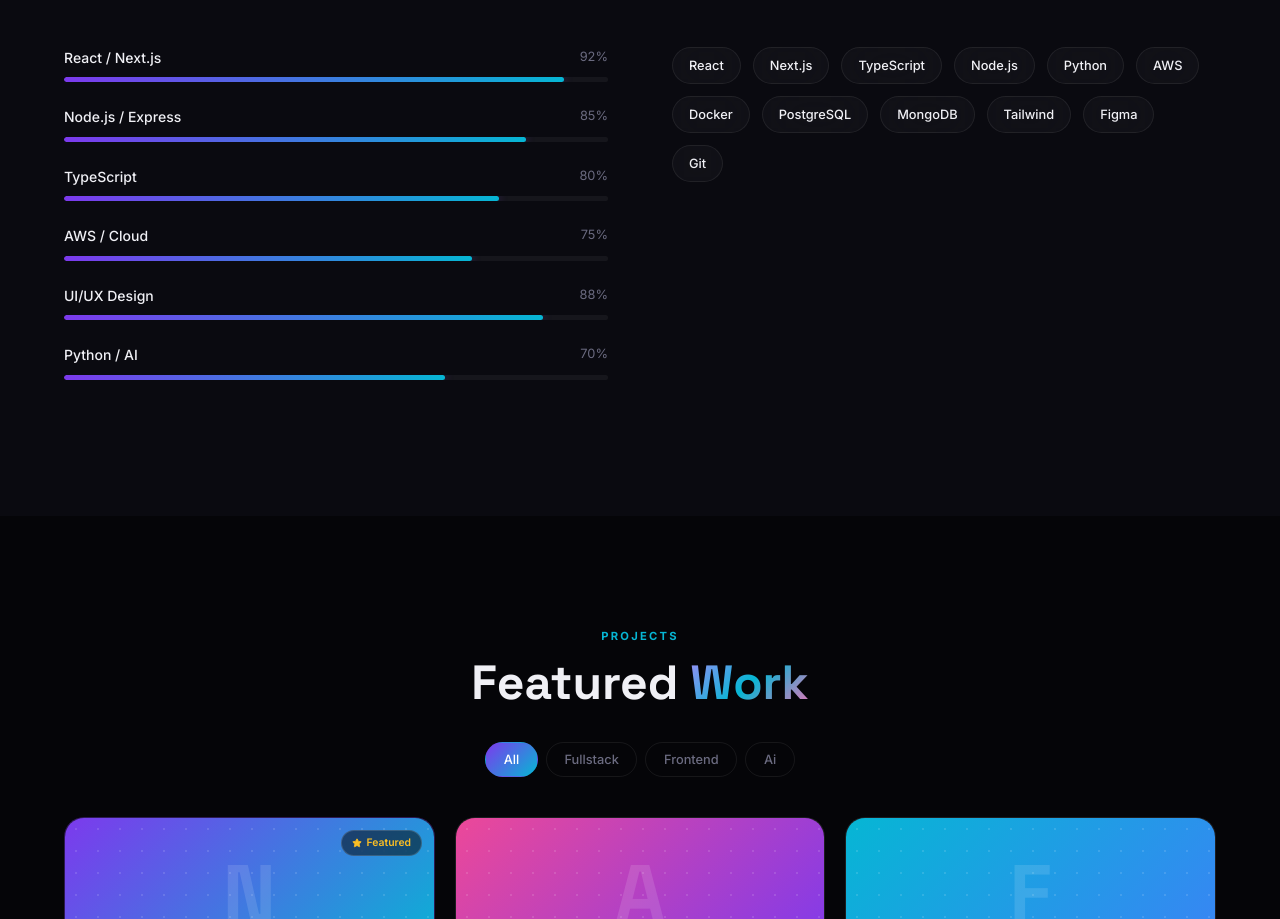
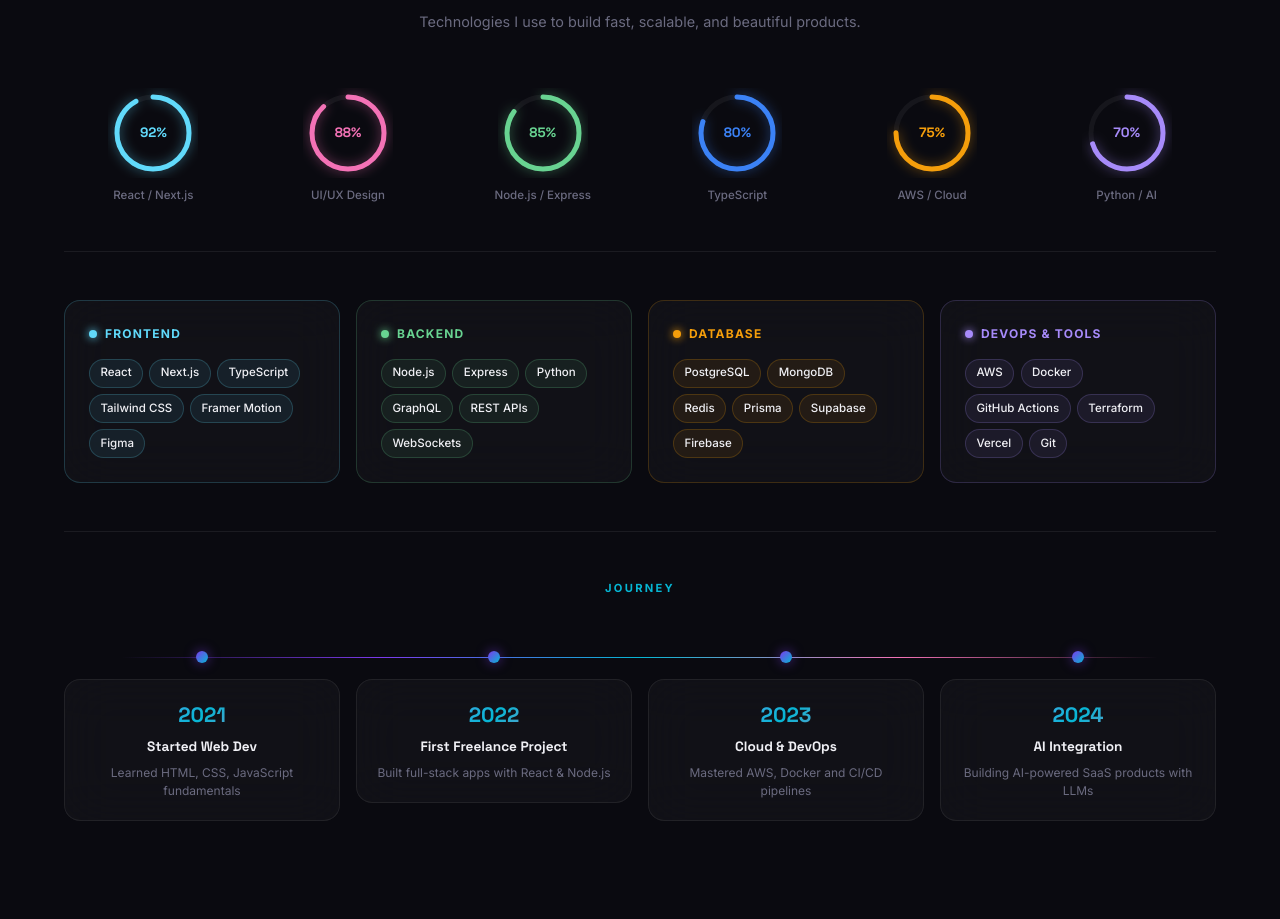
Before and after one commit to AyazKhan20/Ayaz-Portfolio, a React (Vite) app: page / in a window 1280 px wide. Shown: the part 1881-2800 px from the top of the page. Built offline with nearby package versions, Linux system fonts and the light colour scheme.

Commit message:
Enhanced skills: circular progress rings, categorized tech cards, journey timeline

```diff
--- a/src/components/Skills.jsx
+++ b/src/components/Skills.jsx
@@ -2,15 +2,90 @@
 import { useRef } from 'react'
 
 const skills = [
-  { name: 'React / Next.js', level: 92 },
-  { name: 'Node.js / Express', level: 85 },
-  { name: 'TypeScript', level: 80 },
-  { name: 'AWS / Cloud', level: 75 },
-  { name: 'UI/UX Design', level: 88 },
-  { name: 'Python / AI', level: 70 },
+  { name: 'React / Next.js', level: 92, color: '#61dafb' },
+  { name: 'UI/UX Design', level: 88, color: '#f472b6' },
+  { name: 'Node.js / Express', level: 85, color: '#68d391' },
+  { name: 'TypeScript', level: 80, color: '#3b82f6' },
+  { name: 'AWS / Cloud', level: 75, color: '#f59e0b' },
+  { name: 'Python / AI', level: 70, color: '#a78bfa' },
 ]
 
-const tech = ['React', 'Next.js', 'TypeScript', 'Node.js', 'Python', 'AWS', 'Docker', 'PostgreSQL', 'MongoDB', 'Tailwind', 'Figma', 'Git']
+const categories = [
+  {
+    label: 'Frontend',
+    color: '#61dafb',
+    bg: 'rgba(97,218,251,0.08)',
+    border: 'rgba(97,218,251,0.2)',
+    items: ['React', 'Next.js', 'TypeScript', 'Tailwind CSS', 'Framer Motion', 'Figma'],
+  },
+  {
+    label: 'Backend',
+    color: '#68d391',
+    bg: 'rgba(104,211,145,0.08)',
+    border: 'rgba(104,211,145,0.2)',
+    items: ['Node.js', 'Express', 'Python', 'GraphQL', 'REST APIs', 'WebSockets'],
+  },
+  {
+    label: 'Database',
+    color: '#f59e0b',
+    bg: 'rgba(245,158,11,0.08)',
+    border: 'rgba(245,158,11,0.2)',
+    items: ['PostgreSQL', 'MongoDB', 'Redis', 'Prisma', 'Supabase', 'Firebase'],
+  },
+  {
+    label: 'DevOps & Tools',
+    color: '#a78bfa',
+    bg: 'rgba(167,139,250,0.08)',
+    border: 'rgba(167,139,250,0.2)',
+    items: ['AWS', 'Docker', 'GitHub Actions', 'Terraform', 'Vercel', 'Git'],
+  },
+]
+
+const timeline = [
+  { year: '2021', title: 'Started Web Dev', desc: 'Learned HTML, CSS, JavaScript fundamentals' },
+  { year: '2022', title: 'First Freelance Project', desc: 'Built full-stack apps with React & Node.js' },
+  { year: '2023', title: 'Cloud & DevOps', desc: 'Mastered AWS, Docker and CI/CD pipelines' },
+  { year: '2024', title: 'AI Integration', desc: 'Building AI-powered SaaS products with LLMs' },
+]
+
+const RADIUS = 36
+const CIRCUMFERENCE = 2 * Math.PI * RADIUS
+
+function CircleProgress({ level, color, name, inView, delay }) {
+  const offset = CIRCUMFERENCE - (level / 100) * CIRCUMFERENCE
+
+  return (
+    <motion.div
+      className="circle-skill"
+      initial={{ opacity: 0, y: 20 }}
+      animate={inView ? { opacity: 1, y: 0 } : {}}
+      transition={{ duration: 0.5, delay }}
+    >
+      <div className="circle-wrap">
+        <svg width="90" height="90" viewBox="0 0 90 90">
+          {/* Track */}
+          <circle cx="45" cy="45" r={RADIUS} fill="none" stroke="rgba(255,255,255,0.05)" strokeWidth="5" />
+          {/* Progress */}
+          <motion.circle
+            cx="45" cy="45" r={RADIUS}
+            fill="none"
+            stroke={color}
+            strokeWidth="5"
+            strokeLinecap="round"
+            strokeDasharray={CIRCUMFERENCE}
+            initial={{ strokeDashoffset: CIRCUMFERENCE }}
+            animate={inView ? { strokeDashoffset: offset } : {}}
+            transition={{ duration: 1.2, delay: delay + 0.2, ease: 'easeOut' }}
+            transform="rotate(-90 45 45)"
+            style={{ filter: `drop-shadow(0 0 6px ${color}80)` }}
+          />
+        </svg>
+        <div className="circle-pct" style={{ color }}>{level}%</div>
+      </div>
+      <p className="circle-name">{name}</p>
+    </motion.div>
+  )
+}
 
 export default function Skills() {
   const ref = useRef(null)
@@ -19,58 +94,97 @@
   return (
     <section id="skills" className="section section-alt" ref={ref}>
       <div className="container">
+
+        {/* Header */}
         <motion.div
           initial={{ opacity: 0, y: 30 }}
           animate={inView ? { opacity: 1, y: 0 } : {}}
           transition={{ duration: 0.6 }}
-          style={{ textAlign: 'center' }}
+          style={{ textAlign: 'center', marginBottom: '3.5rem' }}
         >
           <p className="section-label">Skills</p>
           <h2 className="section-title">
             My <span className="gradient-text">Tech Stack</span>
           </h2>
+          <p style={{ color: 'var(--muted)', marginTop: '0.75rem', fontSize: '0.9rem', maxWidth: 480, margin: '0.75rem auto 0' }}>
+            Technologies I use to build fast, scalable, and beautiful products.
+          </p>
         </motion.div>
 
-        <div className="skills-grid">
-          <div>
-            {skills.map(({ name, level }, i) => (
+        {/* Circular skill rings */}
+        <div className="circle-skills-grid">
+          {skills.map(({ name, level, color }, i) => (
+            <CircleProgress key={name} name={name} level={level} color={color} inView={inView} delay={i * 0.08} />
+          ))}
+        </div>
+
+        {/* Divider */}
+        <div className="skills-divider" />
+
+        {/* Categorized tech cards */}
+        <div className="skill-categories">
+          {categories.map(({ label, color, bg, border, items }, ci) => (
+            <motion.div
+              key={label}
+              className="skill-category glass"
+              initial={{ opacity: 0, y: 30 }}
+              animate={inView ? { opacity: 1, y: 0 } : {}}
+              transition={{ duration: 0.5, delay: 0.3 + ci * 0.1 }}
+              style={{ borderColor: border }}
+            >
+              <div className="skill-cat-header">
+                <span className="skill-cat-dot" style={{ background: color, boxShadow: `0 0 8px ${color}` }} />
+                <span className="skill-cat-label" style={{ color }}>{label}</span>
+              </div>
+              <div className="skill-cat-items">
+                {items.map((item, ii) => (
+                  <motion.span
+                    key={item}
+                    className="skill-cat-item"
+                    style={{ background: bg, borderColor: border, color: 'var(--text)' }}
+                    initial={{ opacity: 0, scale: 0.85 }}
+                    animate={inView ? { opacity: 1, scale: 1 } : {}}
+                    transition={{ duration: 0.3, delay: 0.5 + ci * 0.1 + ii * 0.04 }}
+                    whileHover={{ scale: 1.06, color }}
+                  >
+                    {item}
+                  </motion.span>
+                ))}
+              </div>
+            </motion.div>
+          ))}
+        </div>
+
+        {/* Divider */}
+        <div className="skills-divider" />
+
+        {/* Timeline */}
+        <motion.div
+          initial={{ opacity: 0, y: 20 }}
+          animate={inView ? { opacity: 1, y: 0 } : {}}
+          transition={{ duration: 0.6, delay: 0.5 }}
+        >
+          <p className="section-label" style={{ textAlign: 'center', marginBottom: '2rem' }}>Journey</p>
+          <div className="timeline">
+            {timeline.map(({ year, title, desc }, i) => (
               <motion.div
-                key={name}
-                className="skill-row"
-                initial={{ opacity: 0, x: -30 }}
+                key={year}
+                className="timeline-item"
+                initial={{ opacity: 0, x: i % 2 === 0 ? -30 : 30 }}
                 animate={inView ? { opacity: 1, x: 0 } : {}}
-                transition={{ duration: 0.5, delay: i * 0.08 }}
+                transition={{ duration: 0.5, delay: 0.6 + i * 0.1 }}
               >
-                <div className="skill-header">
-                  <span style={{ fontWeight: 500, fontSize: '0.875rem' }}>{name}</span>
-                  <span className="skill-pct">{level}%</span>
+                <div className="timeline-card glass">
+                  <span className="timeline-year gradient-text">{year}</span>
+                  <h4 className="timeline-title">{title}</h4>
+                  <p className="timeline-desc">{desc}</p>
                 </div>
-                <div className="skill-track">
-                  <motion.div
-                    className="skill-fill"
-                    initial={{ width: 0 }}
-                    animate={inView ? { width: `${level}%` } : {}}
-                    transition={{ duration: 1, delay: 0.3 + i * 0.08, ease: 'easeOut' }}
-                  />
-                </div>
+                <div className="timeline-dot" />
               </motion.div>
             ))}
           </div>
+        </motion.div>
 
-          <div className="tech-grid">
-            {tech.map((t, i) => (
-              <motion.span
-                key={t}
-                className="tech-badge glass"
-                initial={{ opacity: 0, scale: 0.8 }}
-                animate={inView ? { opacity: 1, scale: 1 } : {}}
-                transition={{ duration: 0.4, delay: i * 0.05 }}
-              >
-                {t}
-              </motion.span>
-            ))}
-          </div>
-        </div>
       </div>
     </section>
   )
--- a/src/index.css
+++ b/src/index.css
@@ -413,44 +413,165 @@
 }
 
 /* ── Skills ── */
-.skills-grid {
+.circle-skills-grid {
   display: grid;
-  grid-template-columns: 1fr 1fr;
-  gap: 4rem;
-  margin-top: 3rem;
+  grid-template-columns: repeat(6, 1fr);
+  gap: 1rem;
+  margin-bottom: 1rem;
 }
-.skill-row { margin-bottom: 1.5rem; }
-.skill-header { display: flex; justify-content: space-between; font-size: 0.875rem; margin-bottom: 0.6rem; }
-.skill-pct { color: var(--muted); font-size: 0.8rem; }
-.skill-track {
-  height: 5px;
+.circle-skill {
+  display: flex;
+  flex-direction: column;
+  align-items: center;
+  gap: 0.6rem;
+}
+.circle-wrap {
+  position: relative;
+  width: 90px;
+  height: 90px;
+}
+.circle-pct {
+  position: absolute;
+  inset: 0;
+  display: flex;
+  align-items: center;
+  justify-content: center;
+  font-size: 0.85rem;
+  font-weight: 700;
+  font-family: 'Space Grotesk', sans-serif;
+}
+.circle-name {
+  font-size: 0.72rem;
+  font-weight: 500;
+  color: var(--muted);
+  text-align: center;
+  line-height: 1.3;
+}
+
+.skills-divider {
+  height: 1px;
+  background: var(--border);
+  margin: 3rem 0;
+}
+
+.skill-categories {
+  display: grid;
+  grid-template-columns: repeat(4, 1fr);
+  gap: 1rem;
+}
+.skill-category {
+  padding: 1.5rem;
+  transition: transform 0.3s, box-shadow 0.3s;
+}
+.skill-category:hover {
+  transform: translateY(-4px);
+  box-shadow: 0 16px 40px rgba(0,0,0,0.3);
+}
+.skill-cat-header {
+  display: flex;
+  align-items: center;
+  gap: 0.5rem;
+  margin-bottom: 1rem;
+}
+.skill-cat-dot {
+  width: 8px;
+  height: 8px;
+  border-radius: 50%;
+  flex-shrink: 0;
+}
+.skill-cat-label {
+  font-size: 0.75rem;
+  font-weight: 700;
+  text-transform: uppercase;
+  letter-spacing: 0.1em;
+}
+.skill-cat-items {
+  display: flex;
+  flex-wrap: wrap;
+  gap: 0.4rem;
+}
+.skill-cat-item {
+  font-size: 0.72rem;
+  font-weight: 500;
+  padding: 0.3rem 0.65rem;
   border-radius: 9999px;
-  background: rgba(255,255,255,0.05);
-  overflow: hidden;
+  border: 1px solid;
+  cursor: default;
+  transition: transform 0.2s, color 0.2s;
 }
-.skill-fill {
-  height: 100%;
-  border-radius: 9999px;
-  background: linear-gradient(90deg, #7c3aed, #06b6d4);
-  box-shadow: 0 0 10px rgba(124,58,237,0.4);
+
+/* Timeline */
+.timeline {
+  display: grid;
+  grid-template-columns: repeat(4, 1fr);
+  gap: 1rem;
+  position: relative;
 }
-.tech-grid { display: flex; flex-wrap: wrap; gap: 0.75rem; align-content: flex-start; }
-.tech-badge {
-  padding: 0.5rem 1rem;
-  border-radius: 9999px;
-  font-size: 0.8rem;
-  font-weight: 500;
-  color: var(--text);
-  transition: transform 0.2s, border-color 0.2s, color 0.2s;
-  cursor: default;
+.timeline::before {
+  content: '';
+  position: absolute;
+  top: 28px;
+  left: 5%;
+  right: 5%;
+  height: 1px;
+  background: linear-gradient(90deg, transparent, #7c3aed, #06b6d4, #f472b6, transparent);
 }
-.tech-badge:hover {
-  transform: scale(1.06) translateY(-2px);
-  border-color: rgba(167,139,250,0.4) !important;
-  color: #a78bfa;
+.timeline-item {
+  display: flex;
+  flex-direction: column;
+  align-items: center;
+  gap: 1rem;
+  padding-top: 0;
 }
-@media (max-width: 768px) {
-  .skills-grid { grid-template-columns: 1fr; gap: 2.5rem; }
+.timeline-dot {
+  width: 12px;
+  height: 12px;
+  border-radius: 50%;
+  background: linear-gradient(135deg, #7c3aed, #06b6d4);
+  box-shadow: 0 0 12px rgba(124,58,237,0.6);
+  order: -1;
+  margin-top: 22px;
+  flex-shrink: 0;
+  z-index: 1;
+}
+.timeline-card {
+  padding: 1.25rem;
+  width: 100%;
+  text-align: center;
+  order: 1;
+}
+.timeline-year {
+  font-family: 'Space Grotesk', sans-serif;
+  font-size: 1.3rem;
+  font-weight: 900;
+  display: block;
+  margin-bottom: 0.4rem;
+}
+.timeline-title {
+  font-size: 0.85rem;
+  font-weight: 700;
+  margin-bottom: 0.4rem;
+  font-family: 'Space Grotesk', sans-serif;
+}
+.timeline-desc {
+  font-size: 0.75rem;
+  color: var(--muted);
+  line-height: 1.5;
+}
+
+@media (max-width: 1024px) {
+  .circle-skills-grid { grid-template-columns: repeat(3, 1fr); }
+  .skill-categories { grid-template-columns: repeat(2, 1fr); }
+  .timeline { grid-template-columns: repeat(2, 1fr); }
+  .timeline::before { display: none; }
+  .timeline-dot { order: 0; margin-top: 0; }
+  .timeline-item { flex-direction: row; align-items: flex-start; }
+  .timeline-card { text-align: left; }
+}
+@media (max-width: 640px) {
+  .circle-skills-grid { grid-template-columns: repeat(3, 1fr); }
+  .skill-categories { grid-template-columns: 1fr; }
+  .timeline { grid-template-columns: 1fr; }
 }
 
 /* ── Projects ── */
```
